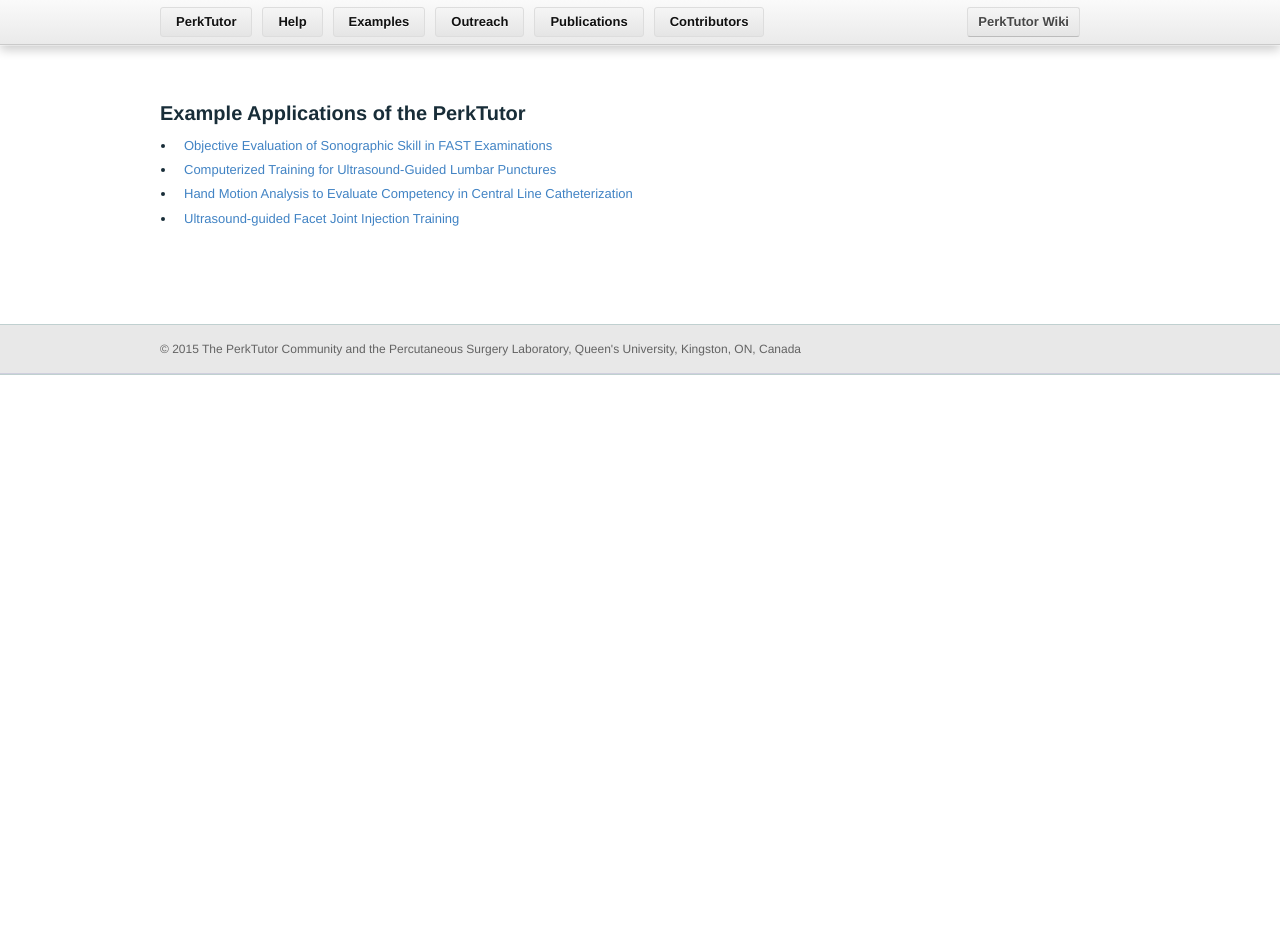
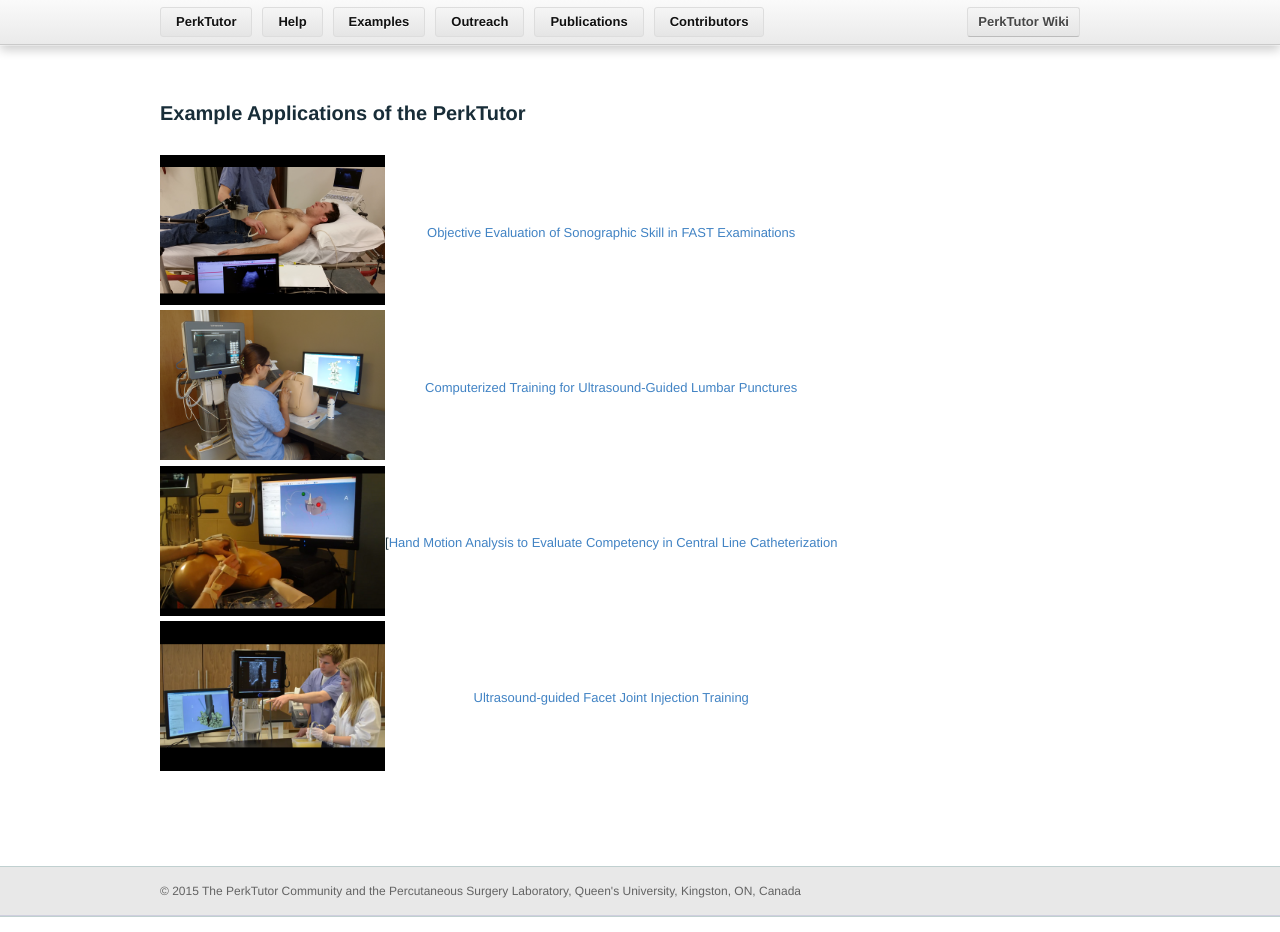
Before and after one commit to PerkTutor/perktutor.github.io, a Jekyll site: the page built from Examples.md, in a window 1280 px wide. Built offline with Jekyll 4.4.1, drawn with Linux system fonts in a browser that asks for light colours; before the commit the page ends 900 px from its top, so only the background shows below that.

Commit message:
WIP: Attempting to use layout for Examples page.

```diff
--- a/Examples.md
+++ b/Examples.md
@@ -1,12 +1,11 @@
 ---
-layout: default
+layout: examples
 ---
 # Example Applications of the PerkTutor
 
-* [Objective Evaluation of Sonographic Skill in FAST Examinations](FastUltrasound.html)
-
-* [Computerized Training for Ultrasound-Guided Lumbar Punctures](LumbarPuncture.html)
-
-* [Hand Motion Analysis to Evaluate Competency in Central Line Catheterization](CentralLine.html)
-
-* [Ultrasound-guided Facet Joint Injection Training](FacetJoint.html)
+|  |  |
+| -- | -- |
+| ![Fast Ultrasound](images/FastUltrasound.png) | [Objective Evaluation of Sonographic Skill in FAST Examinations](FastUltrasound.html) |
+| ![Lumbar Puncture](images/LumbarPuncture.png) | [Computerized Training for Ultrasound-Guided Lumbar Punctures](LumbarPuncture.html) |
+| ![Central Line](images/CentralLine.png) | [[Hand Motion Analysis to Evaluate Competency in Central Line Catheterization](CentralLine.html) |
+| ![Facet Joint Puncture](images/FacetJoint.png) | [Ultrasound-guided Facet Joint Injection Training](FacetJoint.html) |
--- /dev/null
+++ b/_layouts/examples.html
@@ -0,0 +1,9 @@
+---
+layout: default
+---
+
+<div class="examples-table">
+
+{{ content }}
+
+</div>
--- a/css/pages.css
+++ b/css/pages.css
@@ -36,6 +36,16 @@ body {
   border-top: 1px solid #c0d0d0;
 }
 
+.examples-table td, th {
+    vertical-align: middle;
+    text-align: center;
+    border:0px;
+}
+
+.examples-table img {
+    height: 150px;
+    max-width: none;
+}
 
 strong {
   font-weight: bold;
```
